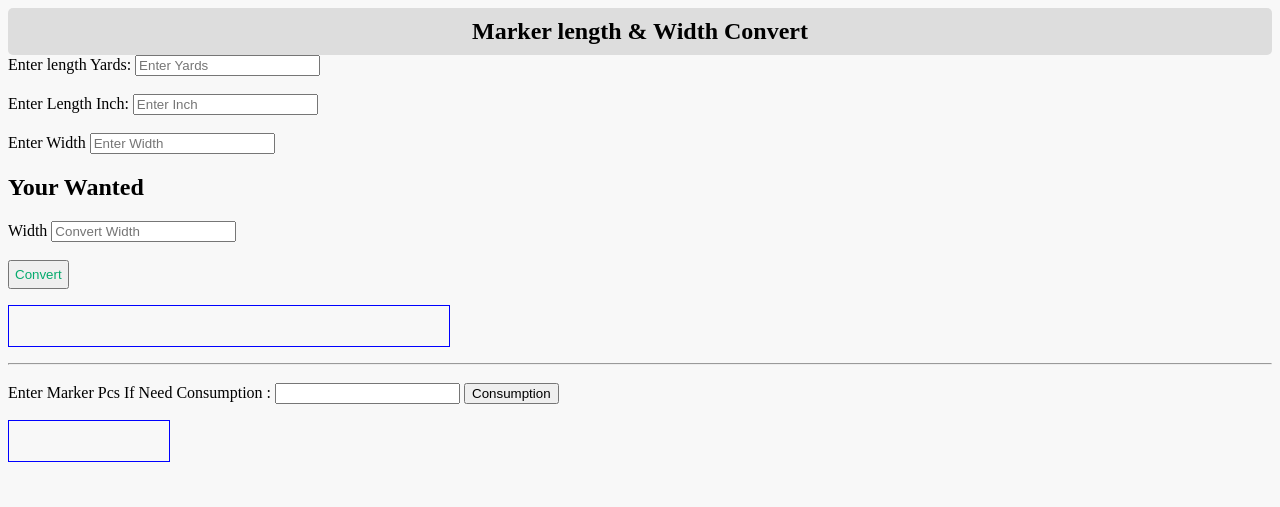
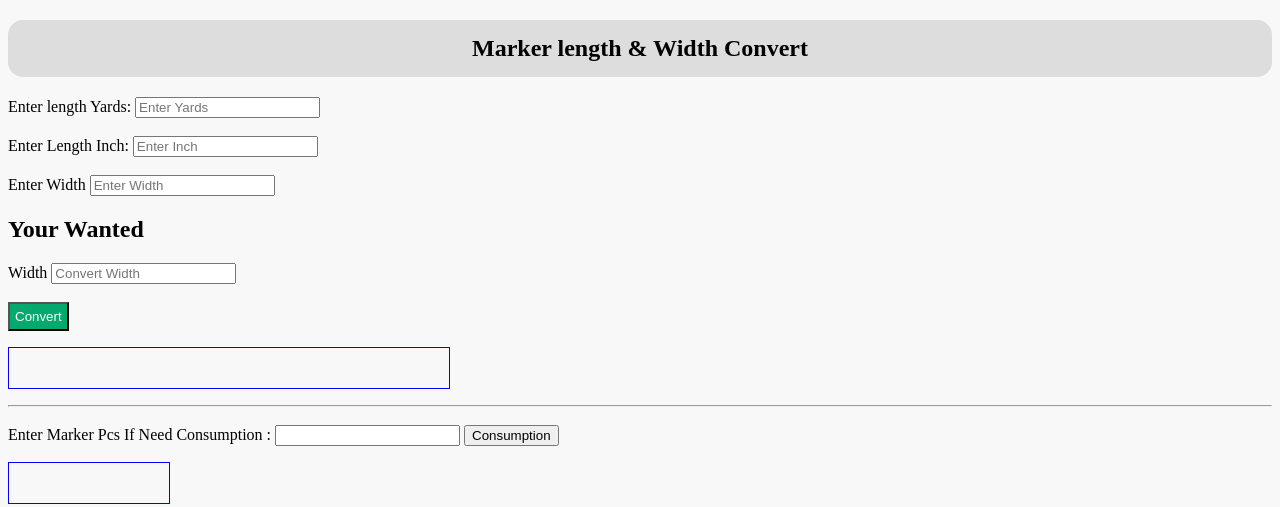
Before and after one commit to abusayed-ahmed/marker-length-width-consumption, a plain HTML site: page index.html in a window 1280 px wide. Drawn offline with Linux system fonts and the light colour scheme.

Commit message:
Update index.html

```diff
--- a/index.html
+++ b/index.html
@@ -8,7 +8,7 @@
 </head>
 <body style="background-color:rgb(248,248,248)">
 	<div>
-		<h2 style="text-align:center;background-color:rgb(221,221,221);margin:0; padding:10px;border-radius:5px">Marker length & Width Convert</h2>
+		<h2 style="text-align:center;background-color:rgb(221,221,221);padding:15px;border-radius:15px">Marker length & Width Convert</h2>
 		<label for="yards">Enter length Yards:</label>
 		<input type="number" id="yards" name="yards" placeholder="Enter Yards"><br>
 		<br>
@@ -27,7 +27,7 @@
 	</div> <br>
 
 
-    <button style="text-align:center;padding:5px;color:rgb(4,170,109)" onclick="convertYardsToInches()">Convert</button>
+    <button style="padding:5px;background-color:rgb(4,170,109);color:white" onclick="convertYardsToInches()">Convert</button>
     <p id="result" style="color:blue;border:1px solid;padding:20px;max-width:400px"></p>
 	<hr>
 			<div>
```
